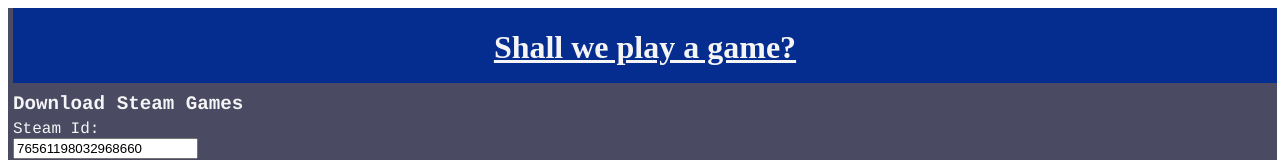
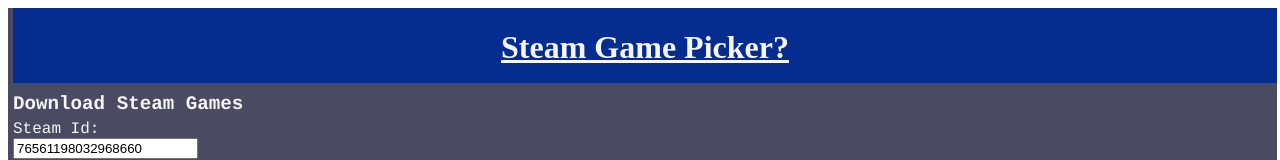
Before and after one commit to Aaron-Waguespack/game_picker, a React app: page / in a window 1280 px wide. Shown: the top 160 px of the page. Built offline with nearby package versions, Linux system fonts and the light colour scheme; no server answers.

Commit message:
update title

```diff
--- a/client/src/components/App.jsx
+++ b/client/src/components/App.jsx
@@ -97,7 +97,7 @@
       return(
 	<div className="main">
     <div className='titlebar'>
-    <h1 className="title">Shall we play a game?</h1>
+    <h1 className="title">Steam Game Picker?</h1>
     </div>
       <form className="gameform" onSubmit={(event)=>{
 				this.getGames(this.gameFormObj(),event)}}>
```
